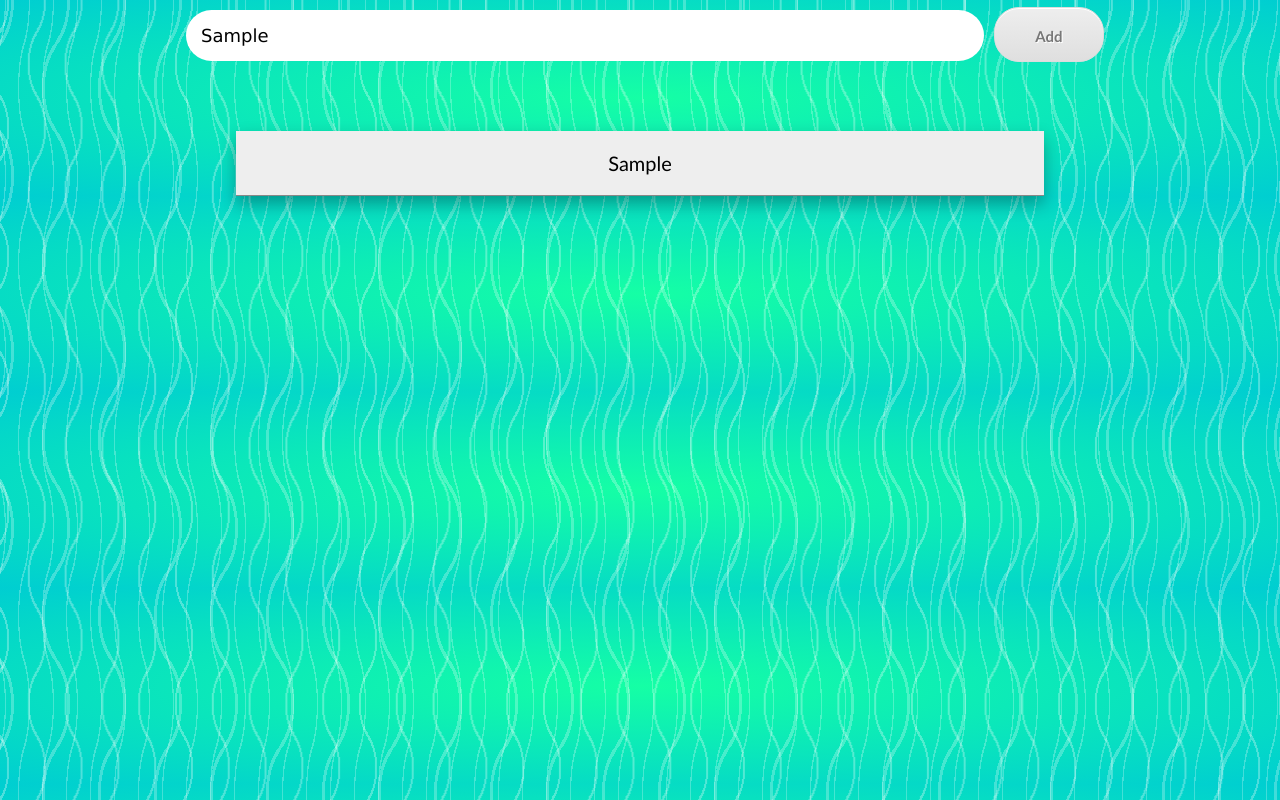
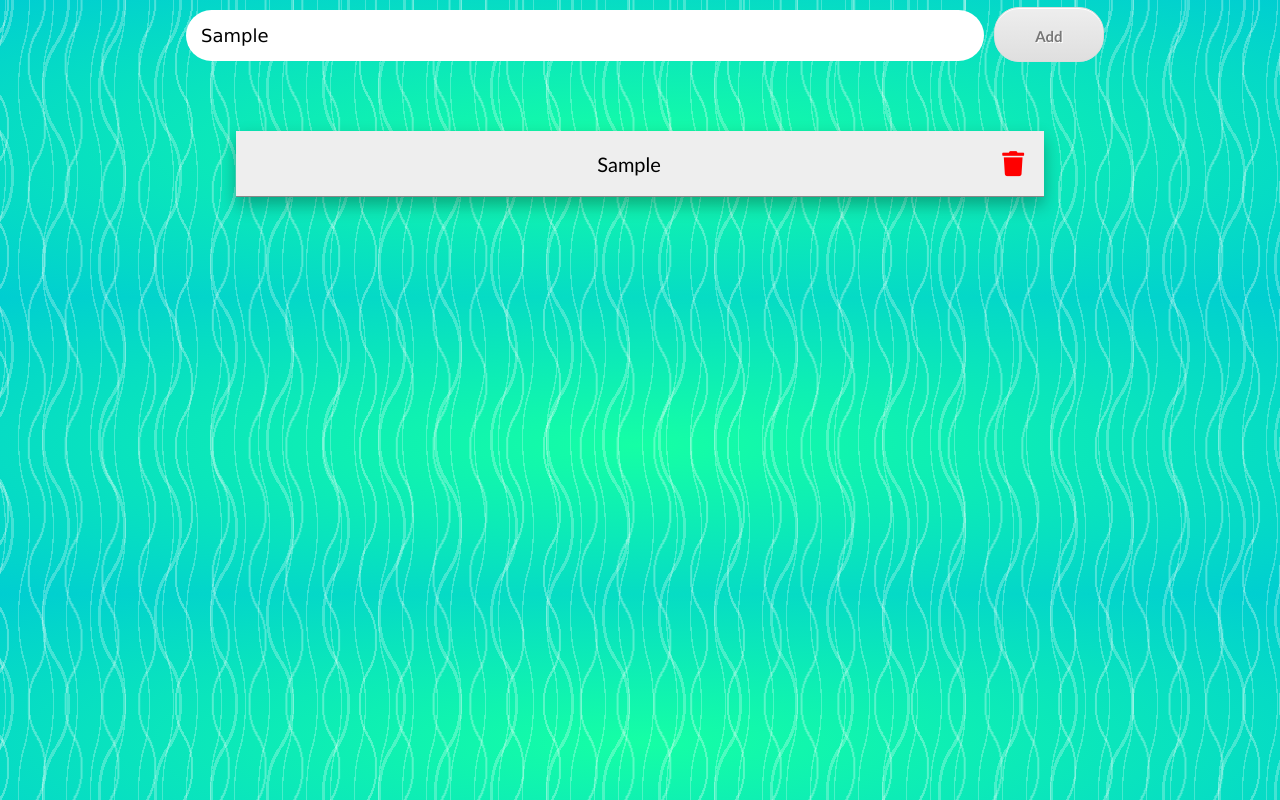
Before and after one commit to roopabdr/monthly-todo, a React (Create React App) app: page / in a window 1280 px wide. Both pictures are taken after typing "Sample" into the empty fields and a click on the button "Add". Built offline with nearby package versions, Linux system fonts and the light colour scheme.

Commit message:
added trash icon to delete tasks

```diff
--- a/public/index.html
+++ b/public/index.html
@@ -10,6 +10,8 @@
       user's mobile device or desktop. See https://developers.google.com/web/fundamentals/web-app-manifest/
     -->
     <link rel="manifest" href="%PUBLIC_URL%/manifest.json" />
+    <link rel="stylesheet" href="https://use.fontawesome.com/releases/v5.8.1/css/solid.css" integrity="sha384-QokYePQSOwpBDuhlHOsX0ymF6R/vLk/UQVz3WHa6wygxI5oGTmDTv8wahFOSspdm" crossorigin="anonymous">
+    <link rel="stylesheet" href="https://use.fontawesome.com/releases/v5.8.1/css/fontawesome.css" integrity="sha384-vd1e11sR28tEK9YANUtpIOdjGW14pS87bUBuOIoBILVWLFnS+MCX9T6MMf0VdPGq" crossorigin="anonymous">
     <!--
       Notice the use of %PUBLIC_URL% in the tags above.
       It will be replaced with the URL of the `public` folder during the build.
--- a/src/App.css
+++ b/src/App.css
@@ -20,3 +20,10 @@ body {
 .App {
   text-align: center;
 }
+
+.item-wrapper {
+  display: flex;
+  flex-wrap: wrap;
+  justify-content: center;
+  margin-bottom: 100px;
+}
--- a/src/App.js
+++ b/src/App.js
@@ -25,8 +25,8 @@ class App extends Component {
         <ItemInput add={ this.onAddClick } change={ this.onInputChange }/>
         <div className='item-wrapper'>
         {
-          this.state.items.map(item => {
-            return <ItemList itemProp={ item }/>
+          this.state.items.map((item, index) => {
+            return <ItemList itemProp={ item } key= { index }/>
           })
         }
         </div>
--- a/src/ItemInput/ItemInput.css
+++ b/src/ItemInput/ItemInput.css
@@ -1,9 +1,3 @@
-.item-wrapper {
-    display: flex;
-    flex-wrap: wrap;
-    justify-content: center;
-}
-
 .input {
     padding: 15px;
     margin: 10px 10px 70px 10px;
--- a/src/ItemList/ItemList.css
+++ b/src/ItemList/ItemList.css
@@ -1,3 +1,4 @@
+
 .item-style {
     padding: 20px;
     border-bottom: 1px solid #888;
@@ -8,3 +9,22 @@
     font-family: 'Trebuchet MS', 'Lucida Sans Unicode', 'Lucida Grande', 'Lucida Sans', Arial, sans-serif;
     font-size: 20px;
 }
+
+.item-style div {
+    display: flex;
+    justify-content: space-between;
+}
+
+.item-style div span {
+    margin: auto;
+}
+
+.fa-trash {
+    color: red;
+    font-size: 25px;
+    cursor: pointer;
+}
+
+.fa-trash:hover {
+    box-shadow: 0 8px 16px 0 rgba(255, 0, 0, 0.5);
+}
--- a/src/ItemList/ItemList.js
+++ b/src/ItemList/ItemList.js
@@ -4,7 +4,10 @@ import './ItemList.css';
 const ItemList = (props) => {
     return (
         <div className='item-style'>
-            <span>{ props.itemProp }</span>
+            <div>
+                <span>{ props.itemProp }</span>
+                <i class="fas fa-trash"></i>
+            </div>
         </div>
     );
 }
```
